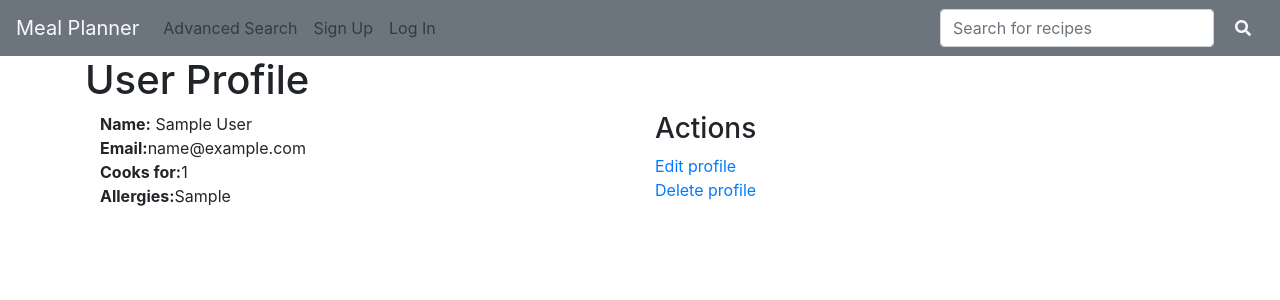
After one commit to lydngai/capstone_I, a Flask app: template templates/user/profile.html in a window 1280 px wide. The commit adds this page. Shown: the top 300 px of the page. Run offline with Flask 2, Linux system fonts and the light colour scheme; the template is opened without the code that fills it: values that come from a table or form of the project are taken from there, others are empty; tables that the repository leaves empty hold one stand-in row (values such as "Sample post"); some libraries are stand-ins or nearby versions.

Commit message:
added delete user and moved user pages into folder

```diff
--- a/app.py
+++ b/app.py
@@ -156,7 +156,7 @@ def signup():
             flash("Email already registered",'danger')
             return render_template('signup.html', form=form)
 
-    return render_template('signup.html', form=form)
+    return render_template('user/signup.html', form=form)
 
 @app.route('/user/logout')
 def log_out_user():
@@ -178,10 +178,21 @@ def log_in_user():
         else:
             flash("Invalid credentials",'danger')
 
-    return render_template("login.html", form=form)
+    return render_template("user/login.html", form=form)
+
+@app.route('/user/profile')
+def show_user():
+    if not g.user:
+        flash("Unauthorized access",'danger')
+        return redirect('/')
+
+    user=g.user
+
+    return render_template("user/profile.html", user=user)
+
 
 @app.route('/user/edit', methods=['GET','POST'])
-def user_profile():
+def edit_user_profile():
     if not g.user:
         flash("Unauthorized access",'danger')
         return redirect('/')
@@ -196,7 +207,29 @@ def user_profile():
 
         db.session.commit()
         flash("Profile updated successfully!",'success')
-    return render_template('edit-user.html',form=form)
+    return render_template('user/edit-user.html',form=form)
+
+@app.route('/user/delete', methods=['GET','POST'])
+def delete_user_profile():
+    if not g.user:
+        flash("Unauthorized access",'danger')
+        return redirect('/')
+
+    user=g.user
+    form=UserSignInForm()
+
+    if form.validate_on_submit():
+        user = User.authenticate(email=form.email.data, password=form.password.data)
+        if user:
+            db.session.delete(user)
+            db.session.commit()
+            log_out()
+            flash(f"Account deleted", 'success')
+
+        else:
+            flash("Invalid credentials",'danger')
+
+    return render_template('user/delete-user.html',form=form)
 
 @app.errorhandler(404)
 def page_not_found(e):
--- a/templates/base.html
+++ b/templates/base.html
@@ -54,7 +54,7 @@
             <a class="nav-link" href="/user/logout">Log Out</a>
           </li>
           <li class="nav-item">
-            <a class="nav-link" href="/user/edit">Edit Profile <Inp></Inp></a>
+            <a class="nav-link" href="/user/profile">Profile <Inp></Inp></a>
           </li>
           {% endif %}
         </ul>
--- /dev/null
+++ b/templates/user/profile.html
@@ -0,0 +1,20 @@
+{% extends 'base.html' %} {% block content %}
+<h1>User Profile</h1>
+
+<div class="container">
+  <div class="row">
+    <div class="col-md-6">
+      <b> Name:</b> {{user.name}} <br />
+      <b> Email:</b>{{user.email}} <br />
+      <b> Cooks for:</b>{{user.cooking_for}} <br />
+      <b> Allergies:</b>{{user.allergies}} <br />
+    </div>
+    <div class="col-md-6">
+      <h3>Actions</h3>
+      <a href="/user/edit">Edit profile</a> <br />
+      <a href="/user/delete">Delete profile</a>
+    </div>
+  </div>
+</div>
+
+{% endblock %}
```
Also changed, not shown: templates/edit-user.html (deleted, +0 -18 lines), templates/signup.html (deleted, +0 -26 lines), templates/user/delete-user.html (added, +30 -0 lines), templates/user/edit-user.html (added, +22 -0 lines), templates/user/signup.html (added, +28 -0 lines), templates/user/login.html (renamed from templates/login.html).
